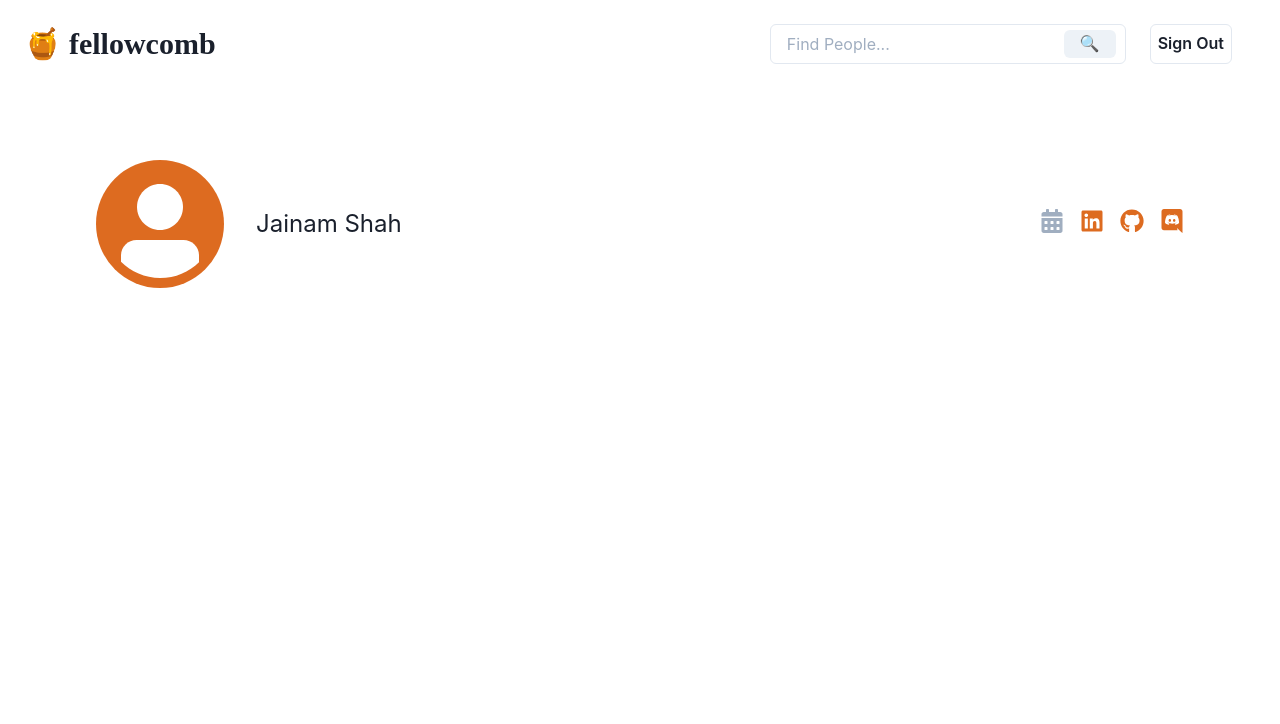
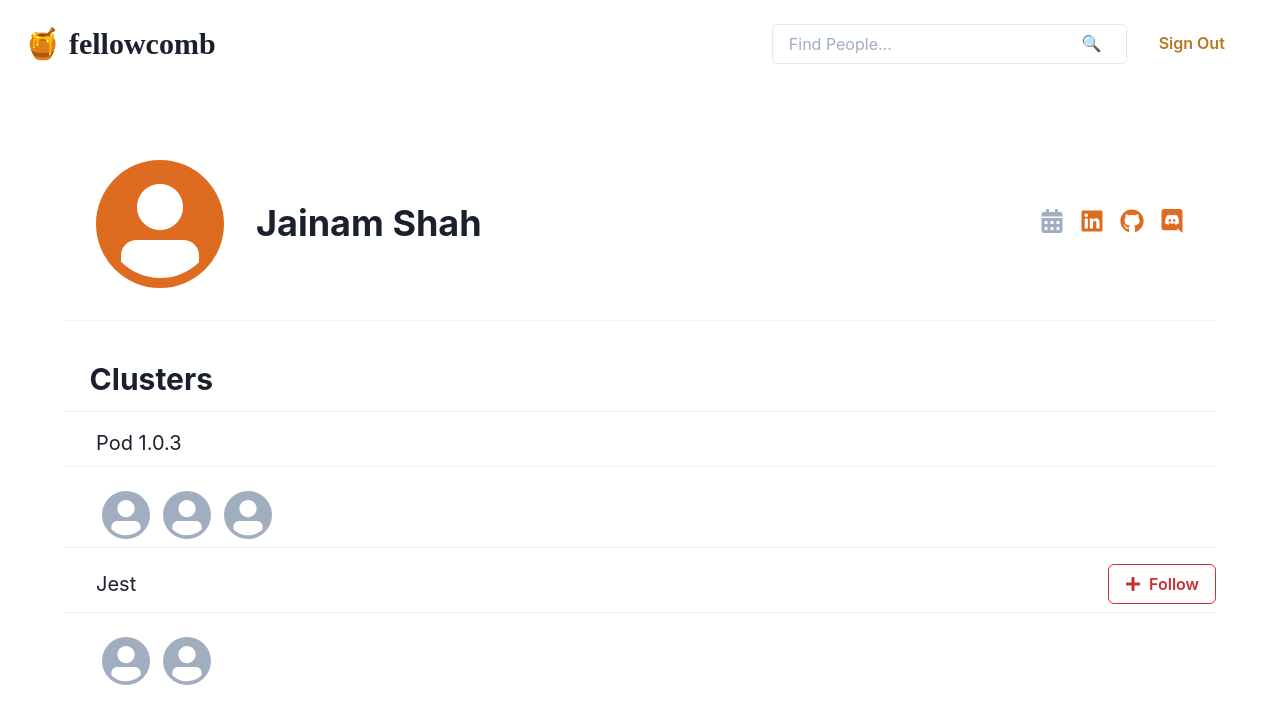
Before and after one commit to MLH-Fellowship/fellowcomb, a React (Create React App) app in the folder client/: page / in a window 1280 px wide. Shown: the top 724 px of the page. Built offline with nearby package versions, Linux system fonts and the light colour scheme; a web font is replaced by a local one.

Commit message:
add cluster pane

```diff
--- a/client/src/App.tsx
+++ b/client/src/App.tsx
@@ -19,6 +19,7 @@ const App: React.FC = ({ user }) => {
         align="center"
         justifyContent="center"
         direction="column"
+        paddingBottom="10"
       >
         <Switch>
           <AuthorizedRoute exact path="/" user={true} component={Home} />
--- /dev/null
+++ b/client/src/components/clickableAvatar.jsx
@@ -0,0 +1,13 @@
+import React from "react";
+import { Link as ReactLink } from "react-router-dom";
+import { Link, Avatar } from "@chakra-ui/react";
+
+const CAvatar = ({ user, color, size }) => {
+  return (
+    <ReactLink to={`/users/${user}`} mt="2vh">
+      <Avatar size={size} background={color} mx="0.5vw" />
+    </ReactLink>
+  );
+};
+
+export default CAvatar;
--- /dev/null
+++ b/client/src/components/cluster.jsx
@@ -0,0 +1,58 @@
+import React from "react";
+
+import {
+  Flex,
+  Link,
+  Icon,
+  Text,
+  Spacer,
+  HStack,
+  Divider,
+  Button,
+} from "@chakra-ui/react";
+import { FaPlus } from "react-icons/fa";
+import CAvatar from "./clickableAvatar";
+
+const Cluster = ({ data, color }) => {
+  const follow = () => alert("Followed!");
+  const { name, users, defaultCluster } = data;
+  return (
+    <>
+      <Divider />
+      <Flex mt="2vh" mb="1vh" width="full" align="center" direction="row">
+        <Text ml="8" fontSize="xl">
+          {name}
+        </Text>
+        <Spacer />
+        {defaultCluster ? (
+          ""
+        ) : (
+          <Button
+            leftIcon={<FaPlus />}
+            colorScheme={color}
+            variant="outline"
+            onClick={follow}
+          >
+            Follow
+          </Button>
+        )}
+      </Flex>
+      <Divider />
+      <Flex
+        mt="3vh"
+        mb="1vh"
+        mx="10"
+        px="8"
+        width="full"
+        align="center"
+        direction="row"
+      >
+        {users.map((user) => (
+          <CAvatar user={user} color="gray.400" size="md" />
+        ))}
+      </Flex>
+    </>
+  );
+};
+
+export default Cluster;
--- a/client/src/components/header.jsx
+++ b/client/src/components/header.jsx
@@ -59,9 +59,17 @@ const Header = (props) => {
                 type="text"
                 placeholder="Find People..."
                 onChange={handleChange}
+                focusBorderColor="yellow.500"
               />
-              <InputRightElement width="4.5rem">
-                <Button h="1.75rem" size="md" onClick={sendSearch}>
+              <InputRightElement colorScheme="yellow" width="4.5rem">
+                <Button
+                  h="1.75rem"
+                  size="md"
+                  onClick={sendSearch}
+                  colorScheme="yellow"
+                  variant="outline"
+                  border="0px"
+                >
                   <span role="img" aria-label="search">
                     🔍
                   </span>
@@ -71,9 +79,10 @@ const Header = (props) => {
             <Button
               bg="transparent"
               variant="outline"
-              border="1px"
+              border="0px"
               mx={6}
               onClick={() => signOut()}
+              colorScheme="yellow"
             >
               Sign Out
             </Button>
--- a/client/src/components/profile.jsx
+++ b/client/src/components/profile.jsx
@@ -8,6 +8,8 @@ import {
   Text,
   Spacer,
   HStack,
+  Divider,
+  Heading,
 } from "@chakra-ui/react";
 import { FaCalendarAlt, FaLinkedin, FaGithub, FaDiscord } from "react-icons/fa";
 
@@ -17,11 +19,12 @@ const Profile = ({ user, color }) => {
   const disabledColor = "gray.400";
 
   return (
+    <>
       <Flex width="full" align="center" direction="row" padding="8">
         <Avatar size="2xl" background={iconColor} />
-      <Text ml="8" fontSize="2xl">
+        <Heading ml="8" size="xl">
           {user.name}
-      </Text>
+        </Heading>
         <Spacer />
         <HStack spacing="4">
           <Link href={user.calendly} isExternal>
@@ -58,6 +61,8 @@ const Profile = ({ user, color }) => {
           </Link>
         </HStack>
       </Flex>
+      <Divider />
+    </>
   );
 };
 
--- a/client/src/pages/home.jsx
+++ b/client/src/pages/home.jsx
@@ -1,7 +1,8 @@
 import React from "react";
-import { Flex, Box, Heading } from "@chakra-ui/react";
+import { Flex, Heading } from "@chakra-ui/react";
 
 import Profile from "../components/profile";
+import Cluster from "../components/cluster";
 
 const Home = () => {
   return (
@@ -22,6 +23,23 @@ const Home = () => {
         }}
         color="orange"
       />
+      <Flex mt="5vh" mb="1.8vh" px="2vw" width="full">
+        <Heading width="full" size="lg">
+          Clusters
+        </Heading>
+      </Flex>
+      <Cluster
+        data={{
+          name: "Pod 1.0.3",
+          users: ["jcs98", "flozender", "utkarsh867"],
+          defaultCluster: true,
+        }}
+        color="orange"
+      />
+      <Cluster
+        data={{ name: "Jest", users: ["jcs98", "flozender"] }}
+        color="red"
+      />
     </Flex>
   );
 };
```
Lines whose indentation alone changed are shown as unchanged.
